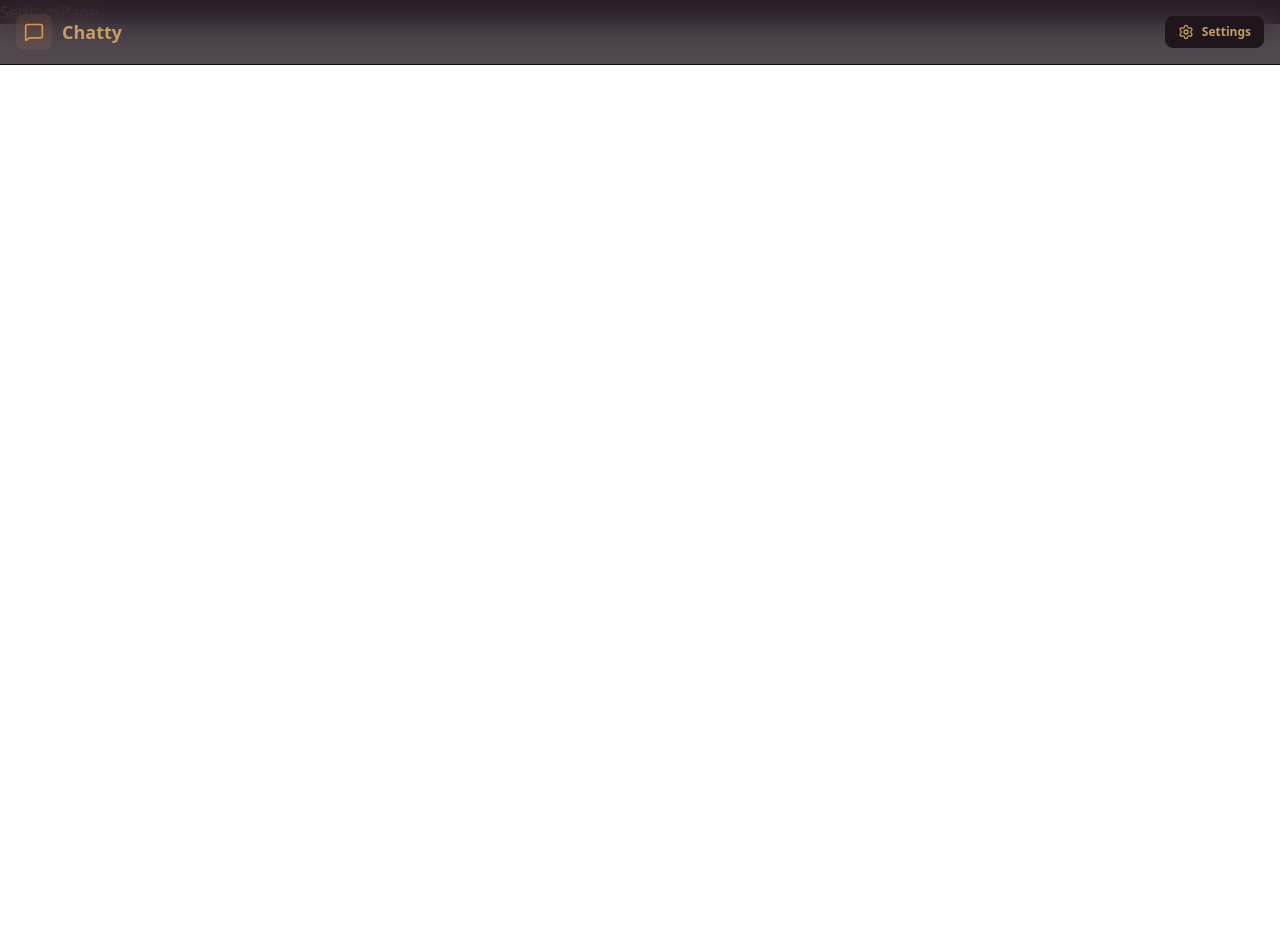
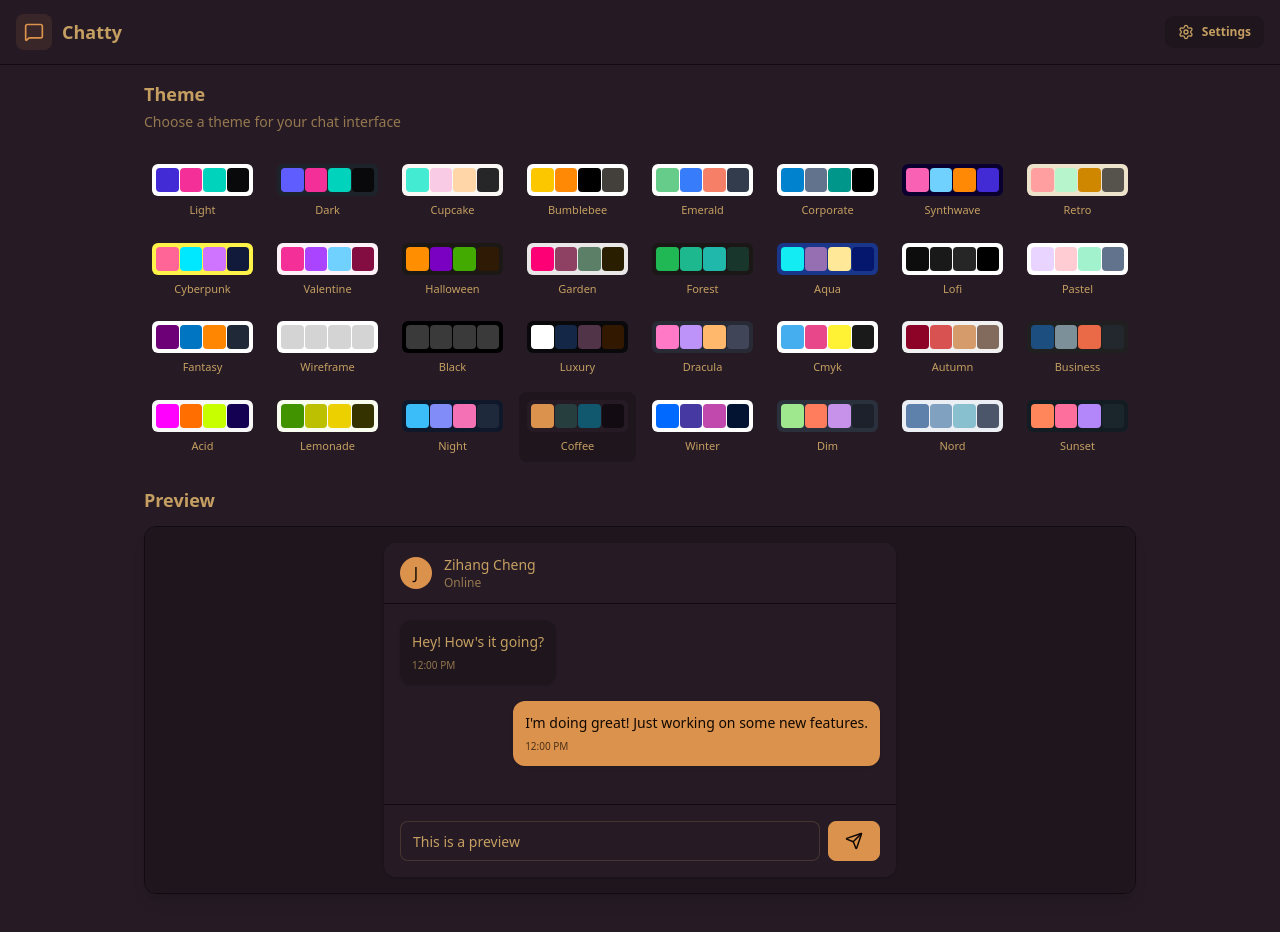
Before and after one commit to czhcheng27/chat-app, a React (Vite) app in the folder frontend/: page /settings in a window 1280 px wide. Before the commit the page ends 800 px from the top, so only its background shows below. Built offline with nearby package versions, Linux system fonts and the light colour scheme; no server answers.

Commit message:
SettingPage

```diff
--- a/frontend/src/pages/SettingsPage.tsx
+++ b/frontend/src/pages/SettingsPage.tsx
@@ -1,5 +1,135 @@
+import { Send } from "lucide-react";
+import { THEMES } from "../constants/theme";
+import { useThemeStore } from "../store/useThemeStore";
+
+const PREVIEW_MESSAGES = [
+  { id: 1, content: "Hey! How's it going?", isSent: false },
+  {
+    id: 2,
+    content: "I'm doing great! Just working on some new features.",
+    isSent: true,
+  },
+];
+
 const SettingsPage = () => {
-  return <div>SettingsPage</div>;
+  const { theme, setTheme } = useThemeStore();
+  return (
+    <div className="container mx-auto px-4 pt-20 pb-10 max-w-5xl">
+      <div className="space-y-6">
+        <div className="flex flex-col gap-1">
+          <h2 className="text-lg font-semibold">Theme</h2>
+          <p className="text-sm text-base-content/70">
+            Choose a theme for your chat interface
+          </p>
+        </div>
+
+        <div className="grid grid-cols-4 sm:grid-cols-6 md:grid-cols-8 gap-2">
+          {THEMES.map((t) => (
+            <button
+              key={t}
+              className={`
+                group flex flex-col items-center gap-1.5 p-2 rounded-lg transition-colors
+                ${theme === t ? "bg-base-200" : "hover:bg-base-200/50"}
+              `}
+              onClick={() => setTheme(t)}
+            >
+              <div
+                className="relative h-8 w-full rounded-md overflow-hidden"
+                data-theme={t}
+              >
+                <div className="absolute inset-0 grid grid-cols-4 gap-px p-1">
+                  <div className="rounded bg-primary"></div>
+                  <div className="rounded bg-secondary"></div>
+                  <div className="rounded bg-accent"></div>
+                  <div className="rounded bg-neutral"></div>
+                </div>
+              </div>
+              <span className="text-[11px] font-medium truncate w-full text-center">
+                {t.charAt(0).toUpperCase() + t.slice(1)}
+              </span>
+            </button>
+          ))}
+        </div>
+
+        {/* Preview Section */}
+        <h3 className="text-lg font-semibold mb-3">Preview</h3>
+        <div className="rounded-xl border border-base-300 overflow-hidden bg-base-100 shadow-lg">
+          <div className="p-4 bg-base-200">
+            <div className="max-w-lg mx-auto">
+              {/* Mock Chat UI */}
+              <div className="bg-base-100 rounded-xl shadow-sm overflow-hidden">
+                {/* Chat Header */}
+                <div className="px-4 py-3 border-b border-base-300 bg-base-100">
+                  <div className="flex items-center gap-3">
+                    <div className="w-8 h-8 rounded-full bg-primary flex items-center justify-center text-primary-content font-medium">
+                      J
+                    </div>
+                    <div>
+                      <h3 className="font-medium text-sm">Zihang Cheng</h3>
+                      <p className="text-xs text-base-content/70">Online</p>
+                    </div>
+                  </div>
+                </div>
+
+                {/* Chat Messages */}
+                <div className="p-4 space-y-4 min-h-[200px] max-h-[200px] overflow-y-auto bg-base-100">
+                  {PREVIEW_MESSAGES.map((message) => (
+                    <div
+                      key={message.id}
+                      className={`flex ${
+                        message.isSent ? "justify-end" : "justify-start"
+                      }`}
+                    >
+                      <div
+                        className={`
+                          max-w-[80%] rounded-xl p-3 shadow-sm
+                          ${
+                            message.isSent
+                              ? "bg-primary text-primary-content"
+                              : "bg-base-200"
+                          }
+                        `}
+                      >
+                        <p className="text-sm">{message.content}</p>
+                        <p
+                          className={`
+                            text-[10px] mt-1.5
+                            ${
+                              message.isSent
+                                ? "text-primary-content/70"
+                                : "text-base-content/70"
+                            }
+                          `}
+                        >
+                          12:00 PM
+                        </p>
+                      </div>
+                    </div>
+                  ))}
+                </div>
+
+                {/* Chat Input */}
+                <div className="p-4 border-t border-base-300 bg-base-100">
+                  <div className="flex gap-2">
+                    <input
+                      type="text"
+                      className="input input-bordered flex-1 text-sm h-10"
+                      placeholder="Type a message..."
+                      value="This is a preview"
+                      readOnly
+                    />
+                    <button className="btn btn-primary h-10 min-h-0">
+                      <Send size={18} />
+                    </button>
+                  </div>
+                </div>
+              </div>
+            </div>
+          </div>
+        </div>
+      </div>
+    </div>
+  );
 };
 
 export default SettingsPage;
```
Also changed, not shown: frontend/public/chat_logo.png (added).
